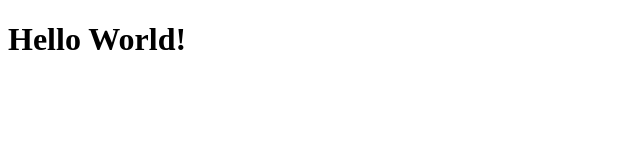
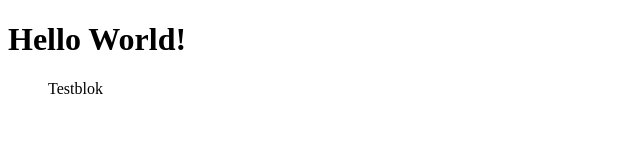
Before and after one commit to javalearnonl/tutorial, a plain HTML site: page index.html in a window 1280 px wide. Shown: the full height of the page, 0-640 px from the left. Drawn offline with Linux system fonts and the light colour scheme.

Commit message:
Update index.html

```diff
--- a/index.html
+++ b/index.html
@@ -8,5 +8,6 @@
   </head>
   <body>
     <h1>Hello World!</h1>
+    <blockquote>Testblok</blockquote>
   </body>
 </html>
```
